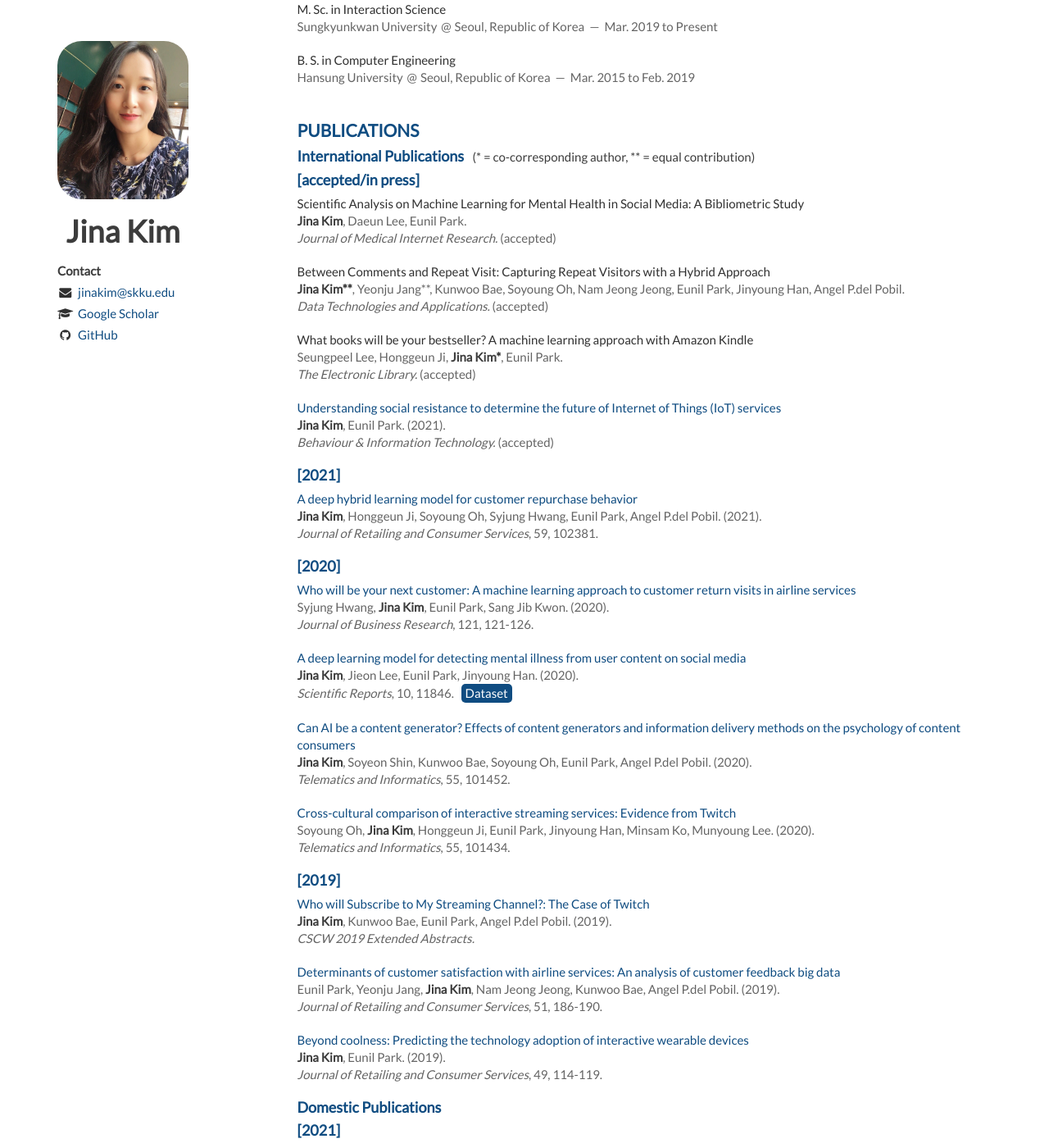
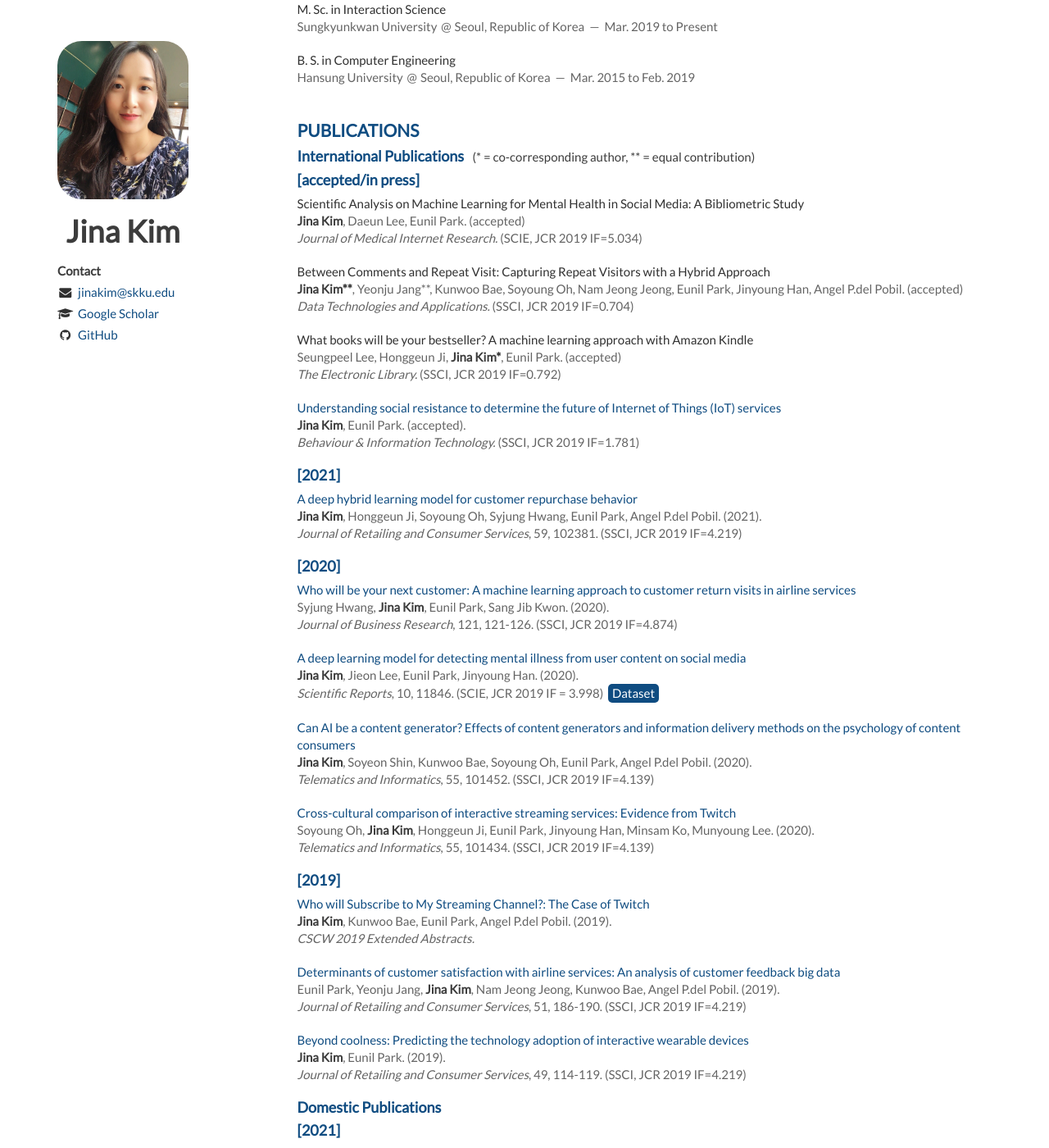
Before and after one commit to Jina-Kim/Jina-Kim.github.io, a Jekyll site: the page built from index.html, in a window 1280 px wide and 1400 px high, scrolled down 638 px. Shown: the whole window at 82% size. Built offline with Jekyll 4.4.1, drawn with Linux system fonts in a browser that asks for light colours; nearby versions of some CDN libraries; the list of posts is cut into pages by our own code.

Commit message:
Update publications.html

```diff
--- a/_includes/about.html
+++ b/_includes/about.html
@@ -14,7 +14,7 @@
       <div class="panel-body">
             <h2>News</h2>
             <ul class="list-unstyled">
-                <li>[Feb. 2021] Our bibliometric analysis paper on machine learning and mental health in social media was accepted in <i><a href="https://www.jmir.org/">Journal of Medical Internet Research</a></i>.
+                <li>[Feb. 2021] Our bibliometric analysis paper on machine learning and mental health in social media was accepted in <i><a href="https://www.jmir.org/">Journal of Medical Internet Research</a></i>.</li>
                 <li>[Feb. 2021] Our paper on capturing customers' repeat visits through hybrid approaches was finally accepted in <i><a href="https://www.emeraldgrouppublishing.com/journal/dta">Data Technologies and Applications</a></i>!</li>
                 <li>[Jan. 2021] Honored to attend the Global Young Scientists Summit (GYSS) 2021! Thank you NRF of Korea for the nomination.</li>
                 <li>[Jan. 2021] Our paper on book recommendation was accepted in <i><a href="https://www.emeraldgrouppublishing.com/journal/el?distinct_id=1768ef895ab315-0387f6cdae5c0a-c791039-1fa400-1768ef895ac2be&_ga=2.182570918.1065104907.1613402169-784257948.1608716425">the Electronic Library</a></i>.🎉</li>
--- a/_includes/publications.html
+++ b/_includes/publications.html
@@ -8,32 +8,32 @@
     <article>
         <header>
             Scientific Analysis on Machine Learning for Mental Health in Social Media: A Bibliometric Study<br/>
-            <span> <em>Jina Kim</em>, Daeun Lee, Eunil Park.</span><br/>
-            <span><i>Journal of Medical Internet Research.</i> (accepted)</span>
+            <span> <em>Jina Kim</em>, Daeun Lee, Eunil Park. (accepted)</span><br/>
+            <span><i>Journal of Medical Internet Research.</i> (SCIE, JCR 2019 IF=5.034) </span>
         </header>
     </article>
 
     <article>
         <header>
             Between Comments and Repeat Visit: Capturing Repeat Visitors with a Hybrid Approach<br/>
-            <span> <em>Jina Kim**</em>, Yeonju Jang**, Kunwoo Bae, Soyoung Oh, Nam Jeong Jeong, Eunil Park, Jinyoung Han, Angel P.del Pobil.</span><br/>
-            <span><i>Data Technologies and Applications.</i> (accepted)</span>
+            <span> <em>Jina Kim**</em>, Yeonju Jang**, Kunwoo Bae, Soyoung Oh, Nam Jeong Jeong, Eunil Park, Jinyoung Han, Angel P.del Pobil. (accepted)</span><br/>
+            <span><i>Data Technologies and Applications.</i> (SSCI, JCR 2019 IF=0.704)</span>
         </header>
     </article>
 
     <article>
         <header>
             What books will be your bestseller? A machine learning approach with Amazon Kindle<br/>
-            <span> Seungpeel Lee, Honggeun Ji, <em>Jina Kim*</em>, Eunil Park.</span><br/>
-            <span><i>The Electronic Library.</i> (accepted)</span>
+            <span> Seungpeel Lee, Honggeun Ji, <em>Jina Kim*</em>, Eunil Park. (accepted)</span><br/>
+            <span><i>The Electronic Library.</i> (SSCI, JCR 2019 IF=0.792)</span>
         </header>
     </article>
 
     <article>
         <header>
             <a href="https://www.tandfonline.com/doi/abs/10.1080/0144929X.2020.1827033" class="paper_link">Understanding social resistance to determine the future of Internet of Things (IoT) services</a><br/>
-            <span> <em>Jina Kim</em>, Eunil Park. (2021).</span><br/>
-            <span><i>Behaviour & Information Technology.</i> (accepted)</span>
+            <span> <em>Jina Kim</em>, Eunil Park. (accepted).</span><br/>
+            <span><i>Behaviour & Information Technology.</i> (SSCI, JCR 2019 IF=1.781)</span>
         </header>
     </article>
 
@@ -43,7 +43,7 @@
         <header>
             <a href="https://www.sciencedirect.com/science/article/abs/pii/S0969698920313898" class="paper_link">A deep hybrid learning model for customer repurchase behavior</a><br/>
             <span> <em>Jina Kim</em>, Honggeun Ji, Soyoung Oh, Syjung Hwang, Eunil Park, Angel P.del Pobil. (2021).</span><br/>
-            <span><i>Journal of Retailing and Consumer Services</i>, 59, 102381.</span>
+            <span><i>Journal of Retailing and Consumer Services</i>, 59, 102381. (SSCI, JCR 2019 IF=4.219)</span>
         </header>
     </article>
 
@@ -53,7 +53,7 @@
         <header>
             <a href="https://www.sciencedirect.com/science/article/abs/pii/S014829632030535X?via%3Dihub" class="paper_link">Who will be your next customer: A machine learning approach to customer return visits in airline services</a><br/>
             <span> Syjung Hwang, <em>Jina Kim</em>, Eunil Park, Sang Jib Kwon. (2020).</span><br/>
-            <span><i>Journal of Business Research</i>, 121, 121-126.</span>
+            <span><i>Journal of Business Research</i>, 121, 121-126. (SSCI, JCR 2019 IF=4.874)</span>
         </header>
     </article>
 
@@ -61,7 +61,7 @@
         <header>
             <a href="https://www.nature.com/articles/s41598-020-68764-y" class="paper_link">A deep learning model for detecting mental illness from user content on social media</a><br/>
             <span> <em>Jina Kim</em>, Jieon Lee, Eunil Park, Jinyoung Han. (2020).</span><br/>
-            <span><i>Scientific Reports</i>, 10, 11846. &nbsp; <a class="btn_dataset" href="{{site.baseurl}}/dataset/20srep-mental">Dataset</a></span>
+            <span><i>Scientific Reports</i>, 10, 11846. (SCIE, JCR 2019 IF = 3.998)&nbsp; <a class="btn_dataset" href="{{site.baseurl}}/dataset/20srep-mental">Dataset</a></span>
         </header>
     </article>
 
@@ -69,7 +69,7 @@
         <header>
             <a href="https://www.sciencedirect.com/science/article/pii/S0736585320301118" class="paper_link">Can AI be a content generator? Effects of content generators and information delivery methods on the psychology of content consumers</a><br/>
             <span> <em>Jina Kim</em>, Soyeon Shin,  Kunwoo Bae, Soyoung Oh, Eunil Park, Angel P.del Pobil. (2020).</span><br/>
-            <span><i>Telematics and Informatics</i>, 55, 101452.</span>
+            <span><i>Telematics and Informatics</i>, 55, 101452. (SSCI, JCR 2019 IF=4.139)</span>
         </header>
     </article>
 
@@ -77,7 +77,7 @@
         <header>
             <a href="https://www.sciencedirect.com/science/article/pii/S0736585320300939" class="paper_link">Cross-cultural comparison of interactive streaming services: Evidence from Twitch</a><br/>
             <span>Soyoung Oh, <em>Jina Kim</em>, Honggeun Ji, Eunil Park, Jinyoung Han, Minsam Ko, Munyoung Lee. (2020).</span><br/>
-            <span><i>Telematics and Informatics</i>, 55, 101434.</span>
+            <span><i>Telematics and Informatics</i>, 55, 101434. (SSCI, JCR 2019 IF=4.139)</span>
         </header>
     </article>
 
@@ -94,7 +94,7 @@
         <header>
             <a href="https://www.sciencedirect.com/science/article/pii/S0969698919304369" class="paper_link">Determinants of customer satisfaction with airline services: An analysis of customer feedback big data</a><br/>
             <span>Eunil Park, Yeonju Jang, <em>Jina Kim</em>, Nam Jeong Jeong, Kunwoo Bae, Angel P.del Pobil. (2019).</span><br/>
-            <span><i>Journal of Retailing and Consumer Services</i>, 51, 186-190.</span>
+            <span><i>Journal of Retailing and Consumer Services</i>, 51, 186-190. (SSCI, JCR 2019 IF=4.219)</span>
         </header>
     </article>
 
@@ -102,7 +102,7 @@
         <header>
             <a href="https://www.sciencedirect.com/science/article/abs/pii/S0969698918309044" class="paper_link">Beyond coolness: Predicting the technology adoption of interactive wearable devices<br/></a>
             <span> <em>Jina Kim</em>, Eunil Park. (2019).</span><br/>
-            <span><i>Journal of Retailing and Consumer Services</i>, 49, 114-119.</span>
+            <span><i>Journal of Retailing and Consumer Services</i>, 49, 114-119. (SSCI, JCR 2019 IF=4.219)</span>
         </header>
     </article>
 
```
